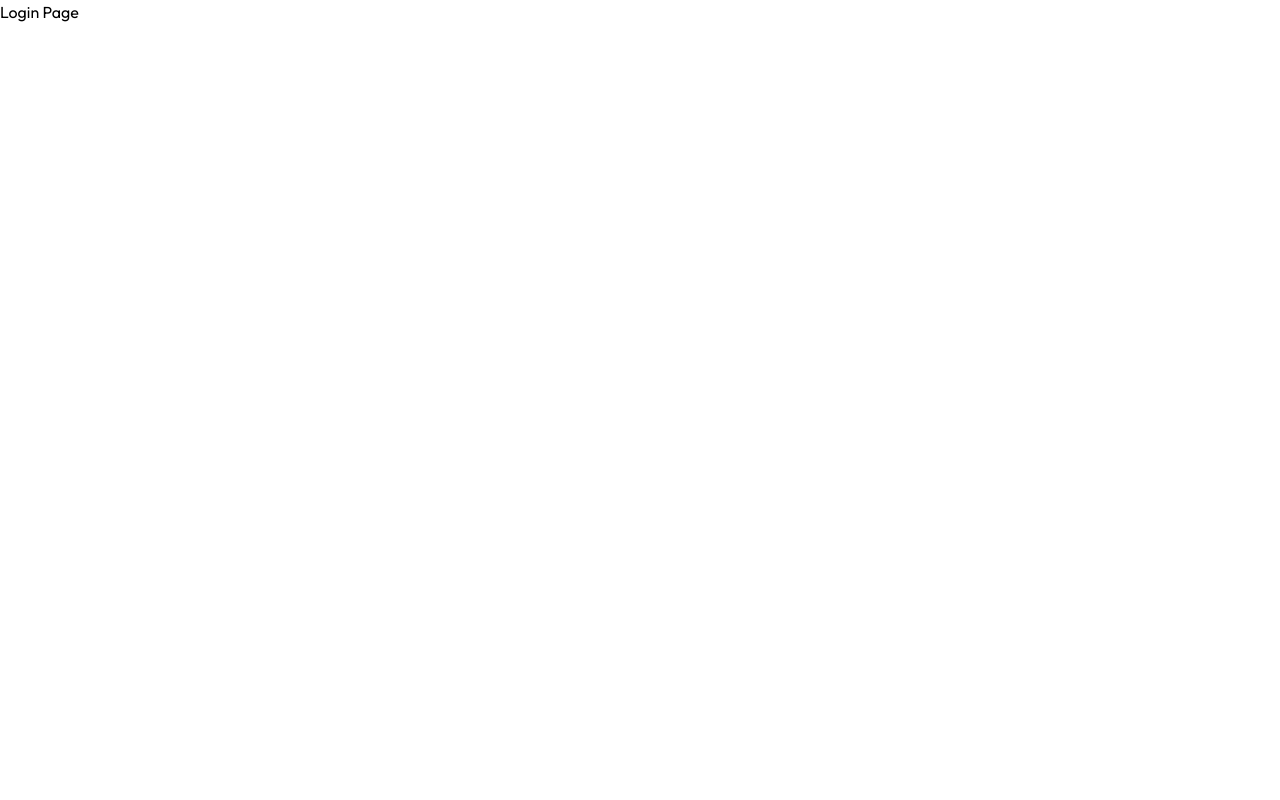
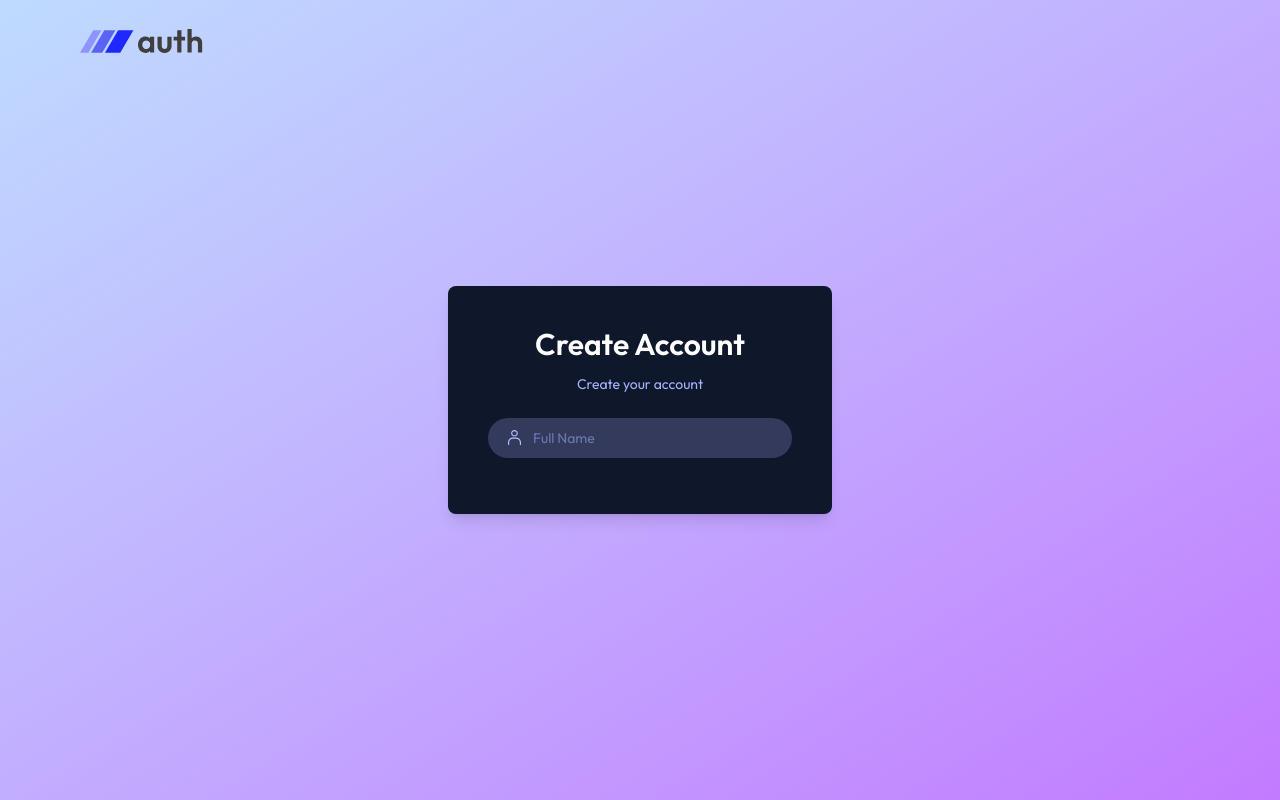
Before and after one commit to Ritesh0011001/Auth-Mern, a React (Vite) app in the folder client/: page /login in a window 1280 px wide. Built offline with nearby package versions, Linux system fonts and the light colour scheme.

Commit message:
login page

```diff
--- a/client/src/pages/Login.jsx
+++ b/client/src/pages/Login.jsx
@@ -1,9 +1,37 @@
-import React from 'react'
+import React, { useState } from 'react'
+import { assets } from '../assets/assets'
 
 const Login = () => {
+
+  const [state,setState] = useState('Sign Up')
+
+
+
+
+
   return (
-    <div>
-      <h1>Login Page</h1>
+    <div className='flex items-center justify-center min-h-screen px-6 sm:px-0 bg-gradient-to-br from-blue-200  to-purple-400'>
+
+      <img src={assets.logo} alt="" className='absolute left-5 sm:left-20 top-5 w-28 sm:w-32 cursor-ponter' />
+
+      <div className='bg-slate-900 p-10 rounded-lg shadow-lg w-full sm:w-96 text-indigo-300 text-sm'>
+
+        <h2 className='text-3xl font-semibold text-white text-center mb-3'>{state === 'Sign Up' ? 'Create Account' :'Login'}</h2>
+
+        <p className='text-center text-sm mb-6'>{state === 'Sign Up' ? 'Create your account' :'Login to your account!'}</p>
+
+        <form>
+
+          <div className='mb-4 flex items-center gap-3 w-full px-5 py-2.5 rounded-full bg-[#333A5C]'>
+
+            <img src={assets.person_icon} alt="" />
+
+            <input className='bg-transparent outline-none' type="text" placeholder='Full Name' required />
+
+          </div>
+
+        </form>
+      </div>
     </div>
   )
 }
```
